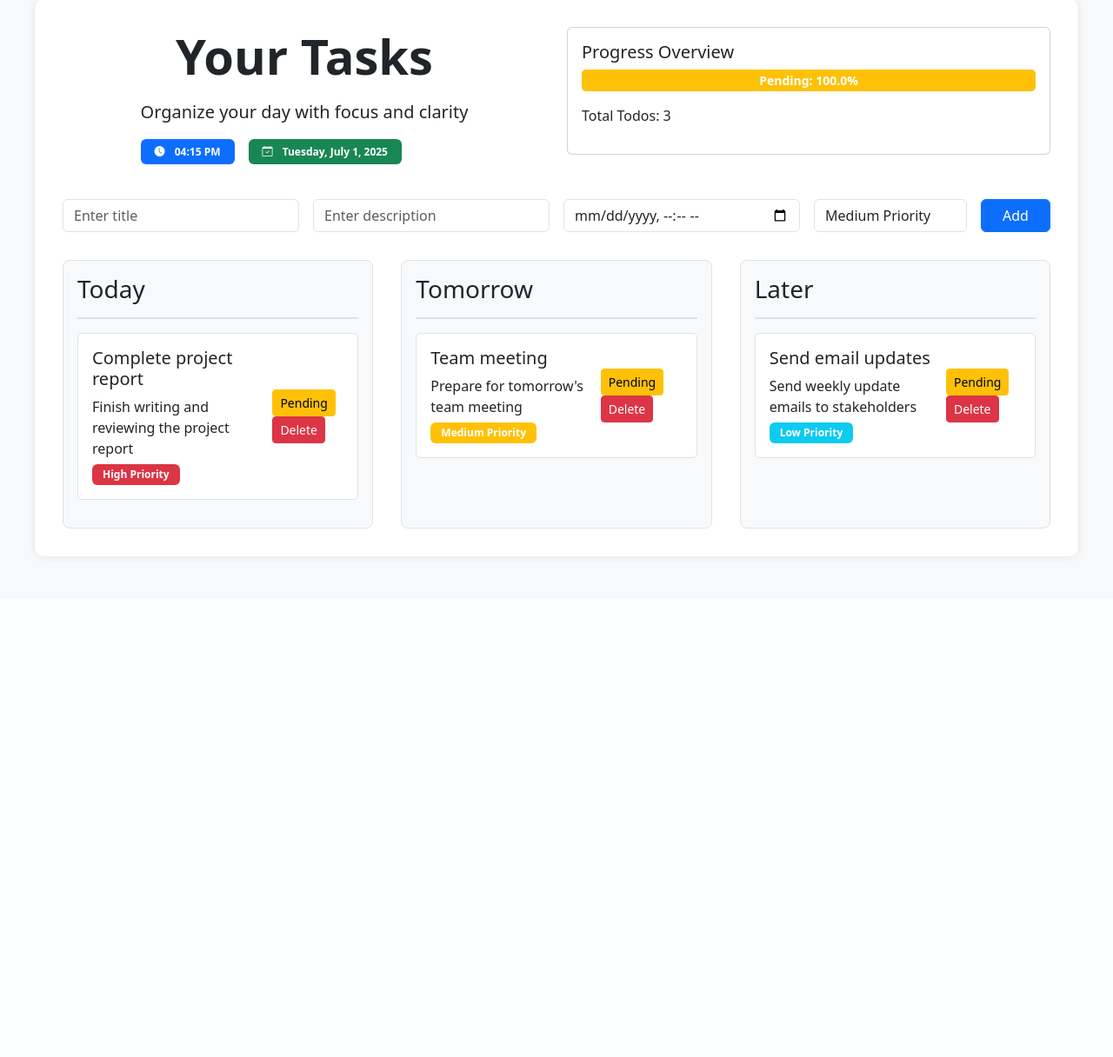
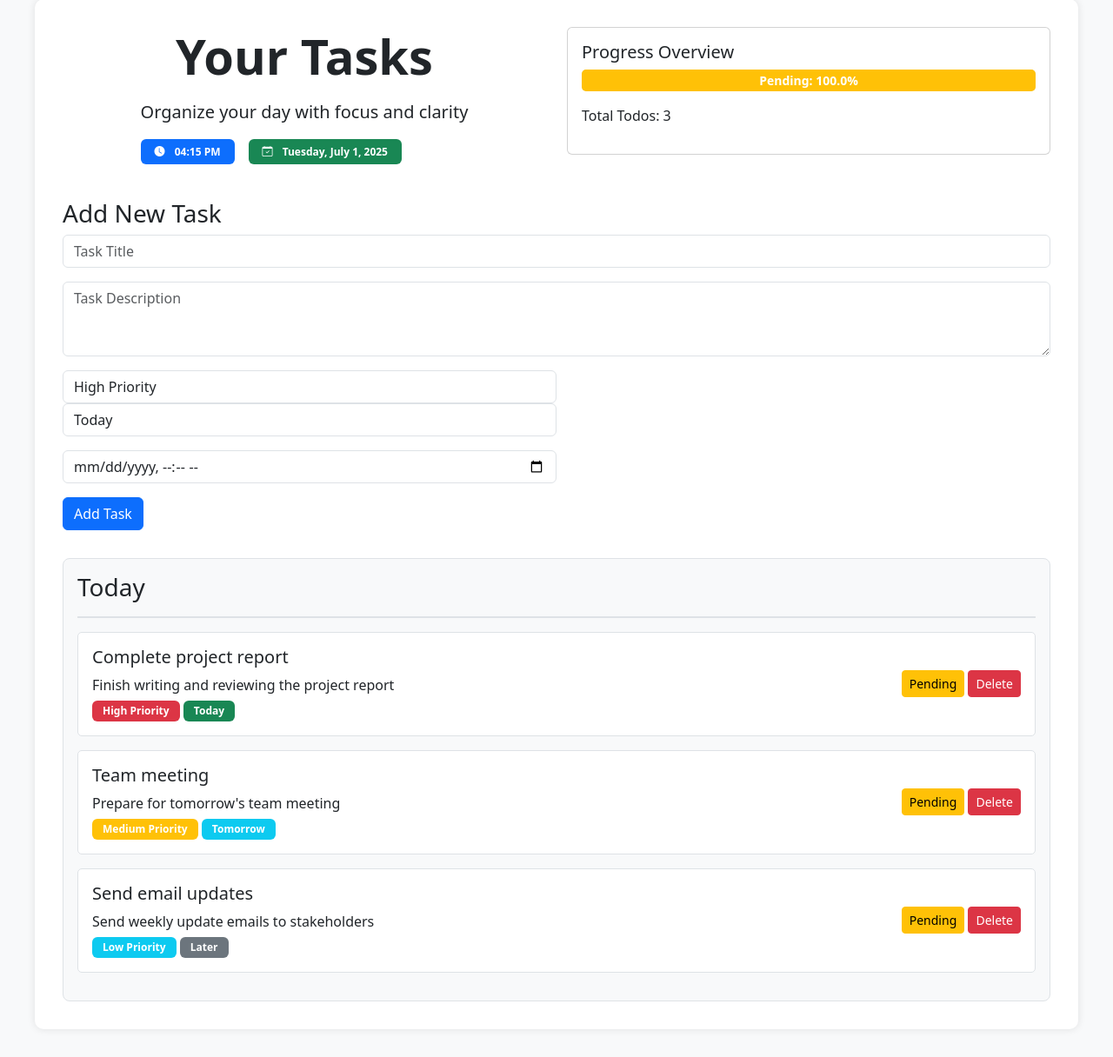
Before and after one commit to vgreeshmarajan/to-do, a Flask app: page / in a window 1280 px wide. Shown: the part 111-1327 px from the top of the page at 87% size. Before the commit the page ends 753 px from the top, so only its background shows below. Run offline with Flask 3, Linux system fonts and the light colour scheme; data comes from the database, SQL or seed files in the repository; both versions use the stored data as it was after the commit.

Commit message:
Update app.py and templates with latest changes

```diff
--- a/app.py
+++ b/app.py
@@ -1,5 +1,7 @@
+import os
 from flask import Flask, render_template, request, redirect, url_for, flash
 from flask_sqlalchemy import SQLAlchemy
+from sqlalchemy import case
 from datetime import datetime, timedelta
 import threading
 import time
@@ -20,13 +22,42 @@ class Todo(db.Model):
     priority = db.Column(db.String(10), default='medium')  # high, medium, low
     category = db.Column(db.String(20), default='today')  # today, tomorrow, later
 
-# Create tables if they don't exist
+# Initialize database
 with app.app_context():
+    # Drop existing tables if they exist
+    db.drop_all()
+    # Create new tables
     db.create_all()
+    # Add some sample data
+    sample_todos = [
+        Todo(title="Complete project report",
+             description="Finish writing and reviewing the project report",
+             priority="high",
+             category="today"),
+        Todo(title="Team meeting",
+             description="Prepare for tomorrow's team meeting",
+             priority="medium",
+             category="tomorrow"),
+        Todo(title="Send email updates",
+             description="Send weekly update emails to stakeholders",
+             priority="low",
+             category="later")
+    ]
+    db.session.add_all(sample_todos)
+    db.session.commit()
 
 @app.route('/')
 def index():
-    todos = Todo.query.order_by(Todo.created_at.desc()).all()
+    # Get all todos ordered by category, priority, and creation date
+    todos = Todo.query.order_by(
+        case(
+            (Todo.category == 'today', 1),
+            (Todo.category == 'tomorrow', 2),
+            (Todo.category == 'later', 3)
+        ),
+        Todo.priority.desc(),
+        Todo.created_at.desc()
+    ).all()
 
     # Calculate statistics
     total_todos = len(todos)
@@ -47,28 +78,28 @@ def index():
                          pending_percent=pending_percent,
                          total_todos=total_todos)
 
-@app.route('/add_todo', methods=['POST'])
+@app.route('/add', methods=['POST'])
 def add_todo():
     title = request.form.get('title')
     description = request.form.get('description')
-    priority = request.form.get('priority', 'low')
-    reminder_str = request.form.get('reminder')
+    priority = request.form.get('priority', 'medium')
     category = request.form.get('category', 'today')
+    reminder = request.form.get('reminder')
 
-    reminder = None
-    if reminder_str:
-        reminder = datetime.strptime(reminder_str, '%Y-%m-%dT%H:%M')
+    if not title:
+        flash('Title is required!', 'error')
+        return redirect(url_for('index'))
 
     todo = Todo(
         title=title,
         description=description,
         priority=priority,
-        reminder=reminder,
-        category=category
+        category=category,
+        reminder=reminder and datetime.strptime(reminder, '%Y-%m-%dT%H:%M')
     )
     db.session.add(todo)
     db.session.commit()
-
+    flash('Task added successfully!', 'success')
     return redirect(url_for('index'))
 
 @app.route('/toggle/<int:todo_id>')
@@ -124,4 +155,4 @@ if __name__ == '__main__':
         reminder_thread = threading.Thread(target=check_reminders, daemon=True)
         reminder_thread.start()
 
-    app.run(host='127.0.0.1', port=5003, debug=True)
+    app.run(host='127.0.0.1', port=5001, debug=True)
--- a/templates/index.html
+++ b/templates/index.html
@@ -175,37 +175,47 @@
             {% endif %}
         {% endwith %}
 
-        <form action="{{ url_for('add_todo') }}" method="POST" class="mb-4">
-            <div class="row g-3">
-                <div class="col-md-3">
-                    <input type="text" name="title" class="form-control" placeholder="Enter title" required>
+        <div class="add-task-container">
+            <h3>Add New Task</h3>
+            <form action="{{ url_for('add_todo') }}" method="POST" class="add-task-form">
+                <div class="form-group mb-3">
+                    <input type="text" name="title" placeholder="Task Title" class="form-control" required>
                 </div>
-                <div class="col-md-3">
-                    <input type="text" name="description" class="form-control" placeholder="Enter description">
+                <div class="form-group mb-3">
+                    <textarea name="description" placeholder="Task Description" class="form-control" rows="3"></textarea>
                 </div>
-                <div class="col-md-3">
-                    <input type="datetime-local" name="reminder" class="form-control" placeholder="Set reminder">
-                </div>
-                <div class="col-md-2">
+                <div class="form-row mb-3">
+                    <div class="col-md-6">
                         <select name="priority" class="form-control">
                             <option value="high">High Priority</option>
-                        <option value="medium" selected>Medium Priority</option>
+                            <option value="medium">Medium Priority</option>
                             <option value="low">Low Priority</option>
                         </select>
                     </div>
-                <div class="col-md-1">
-                    <button type="submit" class="btn btn-primary w-100">Add</button>
+                    <div class="col-md-6">
+                        <select name="category" class="form-control">
+                            <option value="today">Today</option>
+                            <option value="tomorrow">Tomorrow</option>
+                            <option value="later">Later</option>
+                        </select>
                     </div>
                 </div>
+                <div class="form-row mb-3">
+                    <div class="col-md-6">
+                        <input type="datetime-local" name="reminder" class="form-control" placeholder="Set Reminder">
+                    </div>
+                </div>
+                <button type="submit" class="btn btn-primary">Add Task</button>
             </form>
+        </div>
 
         <div class="category-container">
             <div class="category">
                 <div class="category-header">
                     <h3>Today</h3>
                 </div>
-                <div id="today-todos" class="connectedSortable">
-                    {% for todo in todos if todo.category == 'today' %}
+                <div id="todos" class="connectedSortable">
+                    {% for todo in todos %}
                     <div class="todo-item {% if todo.completed %}completed{% endif %}" data-id="{{ todo.id }}">
                         <div class="d-flex justify-content-between align-items-center">
                             <div>
@@ -214,79 +224,8 @@
                                 <span class="badge {% if todo.priority == 'high' %}bg-danger{% elif todo.priority == 'medium' %}bg-warning{% else %}bg-info{% endif %}">
                                     {{ todo.priority.capitalize() }} Priority
                                 </span>
-                            </div>
-                            <div>
-                                {% if todo.reminder %}
-                                    <span class="badge bg-secondary">
-                                        {{ todo.reminder.strftime('%Y-%m-%d %H:%M') }}
-                                    </span>
-                                {% endif %}
-                                <a href="{{ url_for('toggle_todo', todo_id=todo.id) }}"
-                                   class="btn btn-sm {% if todo.completed %}btn-success{% else %}btn-warning{% endif %}">
-                                    {% if todo.completed %}Completed{% else %}Pending{% endif %}
-                                </a>
-                                <a href="{{ url_for('delete_todo', todo_id=todo.id) }}"
-                                   class="btn btn-sm btn-danger"
-                                   onclick="return confirm('Are you sure you want to delete this todo?')">
-                                    Delete
-                                </a>
-                            </div>
-                        </div>
-                    </div>
-                    {% endfor %}
-                </div>
-            </div>
-
-            <div class="category">
-                <div class="category-header">
-                    <h3>Tomorrow</h3>
-                </div>
-                <div id="tomorrow-todos" class="connectedSortable">
-                    {% for todo in todos if todo.category == 'tomorrow' %}
-                    <div class="todo-item {% if todo.completed %}completed{% endif %}" data-id="{{ todo.id }}">
-                        <div class="d-flex justify-content-between align-items-center">
-                            <div>
-                                <h5>{{ todo.title }}</h5>
-                                <p class="mb-1">{{ todo.description }}</p>
-                                <span class="badge {% if todo.priority == 'high' %}bg-danger{% elif todo.priority == 'medium' %}bg-warning{% else %}bg-info{% endif %}">
-                                    {{ todo.priority.capitalize() }} Priority
-                                </span>
-                            </div>
-                            <div>
-                                {% if todo.reminder %}
-                                    <span class="badge bg-secondary">
-                                        {{ todo.reminder.strftime('%Y-%m-%d %H:%M') }}
-                                    </span>
-                                {% endif %}
-                                <a href="{{ url_for('toggle_todo', todo_id=todo.id) }}"
-                                   class="btn btn-sm {% if todo.completed %}btn-success{% else %}btn-warning{% endif %}">
-                                    {% if todo.completed %}Completed{% else %}Pending{% endif %}
-                                </a>
-                                <a href="{{ url_for('delete_todo', todo_id=todo.id) }}"
-                                   class="btn btn-sm btn-danger"
-                                   onclick="return confirm('Are you sure you want to delete this todo?')">
-                                    Delete
-                                </a>
-                            </div>
-                        </div>
-                    </div>
-                    {% endfor %}
-                </div>
-            </div>
-
-            <div class="category">
-                <div class="category-header">
-                    <h3>Later</h3>
-                </div>
-                <div id="later-todos" class="connectedSortable">
-                    {% for todo in todos if todo.category == 'later' %}
-                    <div class="todo-item {% if todo.completed %}completed{% endif %}" data-id="{{ todo.id }}">
-                        <div class="d-flex justify-content-between align-items-center">
-                            <div>
-                                <h5>{{ todo.title }}</h5>
-                                <p class="mb-1">{{ todo.description }}</p>
-                                <span class="badge {% if todo.priority == 'high' %}bg-danger{% elif todo.priority == 'medium' %}bg-warning{% else %}bg-info{% endif %}">
-                                    {{ todo.priority.capitalize() }} Priority
+                                <span class="badge {% if todo.category == 'today' %}bg-success{% elif todo.category == 'tomorrow' %}bg-info{% else %}bg-secondary{% endif %}">
+                                    {{ todo.category.capitalize() }}
                                 </span>
                             </div>
                             <div>
```
Also changed, not shown: instance/todo.db. Lines whose indentation alone changed are shown as unchanged.
